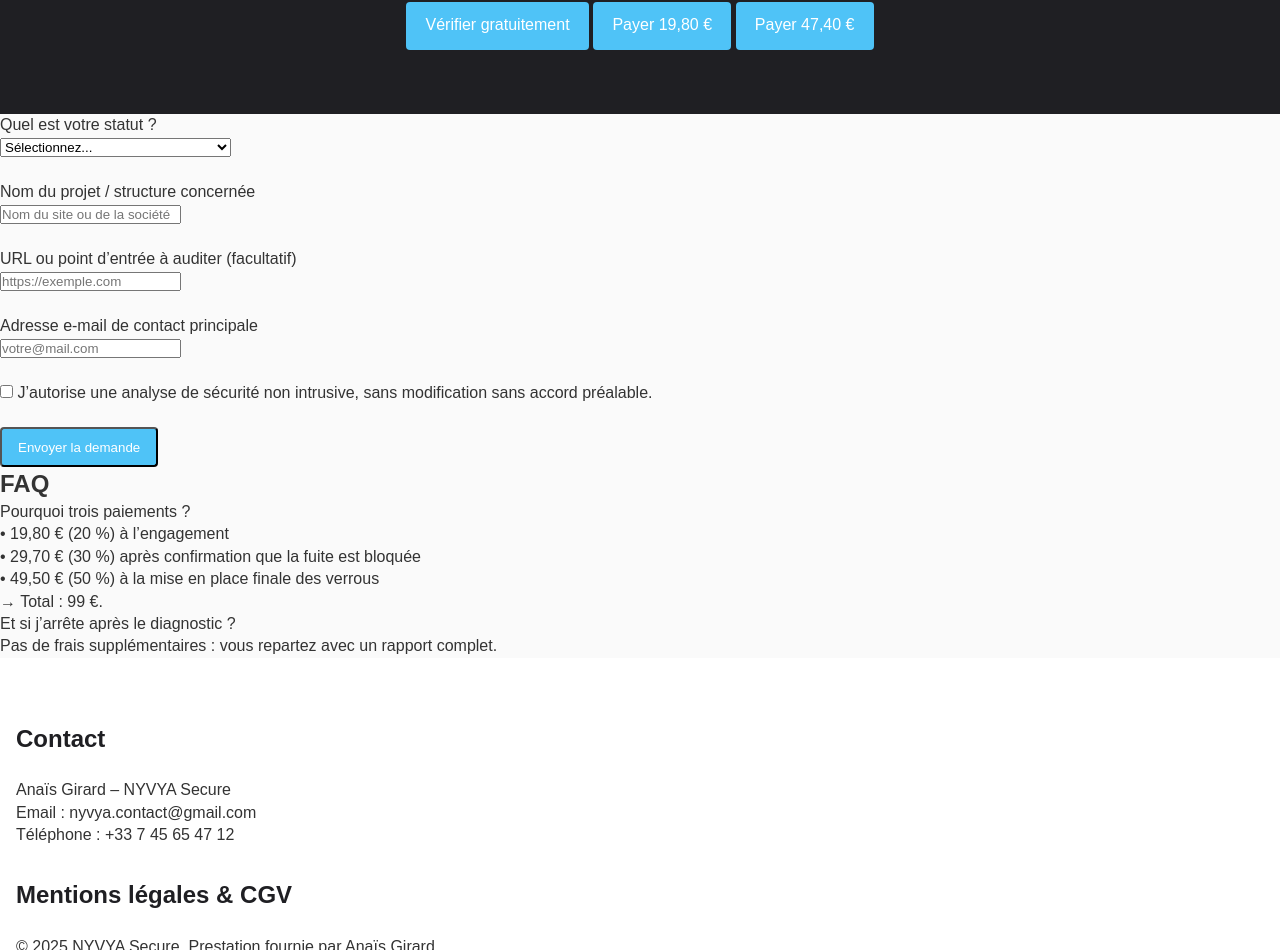
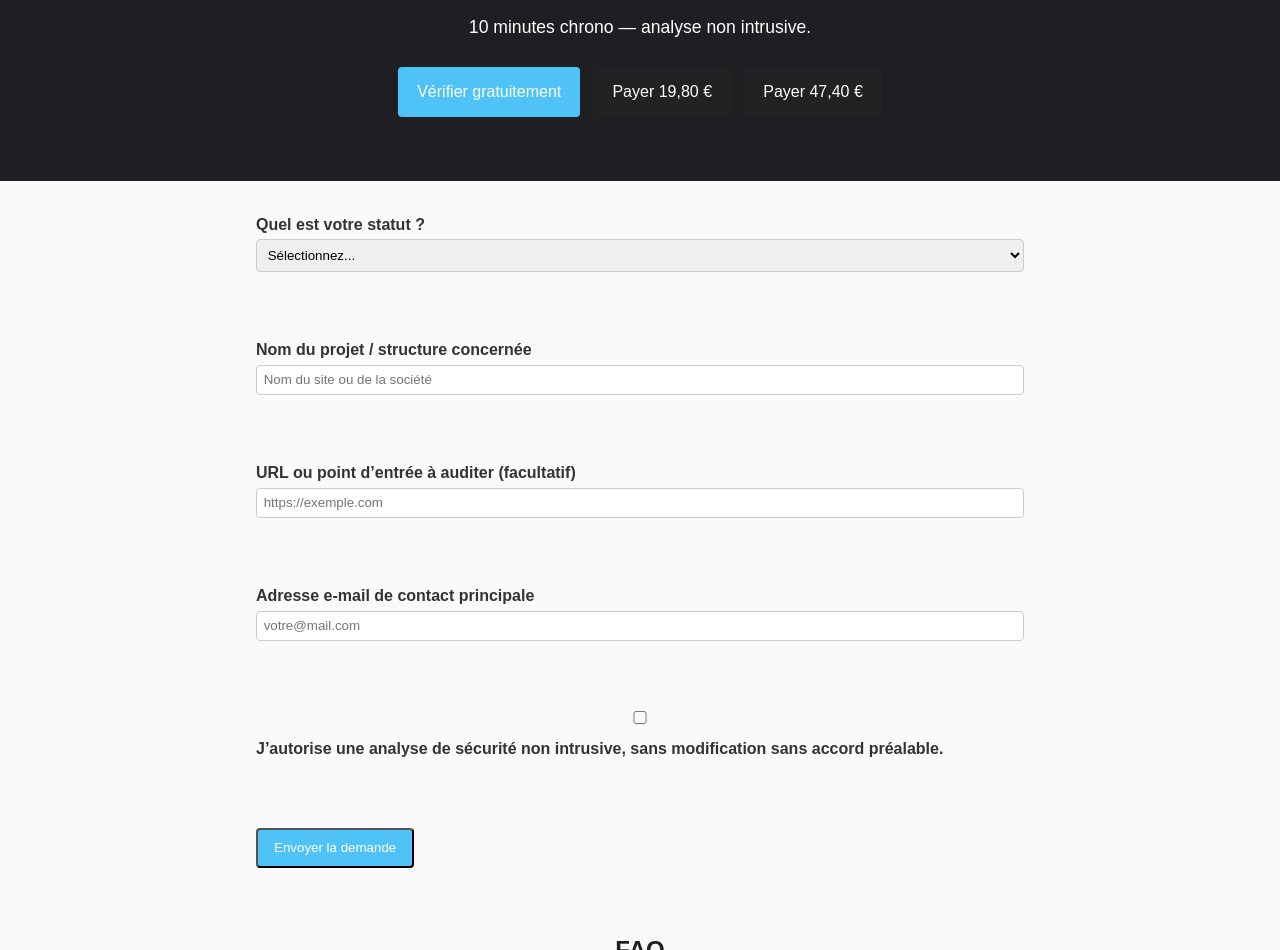
Before and after one commit to Laabati/verification-nyvyasecure, a plain HTML site: page index.html in a window 1280 px wide. Shown: the part 184-1134 px from the top of the page. Drawn offline with Linux system fonts and the light colour scheme.

Commit message:
Add style.css with base styling

```diff
--- a/style.css
+++ b/style.css
@@ -1,12 +1,115 @@
-/* reset minimal */
-*{margin:0;padding:0;box-sizing:border-box}
-body{font-family:sans-serif;color:#333;line-height:1.4;background:#fafafa}
-header{padding:4em 1em;text-align:center;background:#1f1f23;color:#fff}
-header h1{font-size:2em;margin-bottom:0.5em}
-header p{max-width:600px;margin:0 auto 1em}
-.btn{display:inline-block;padding:0.8em 1.2em;background:#4fc3f7;color:#fff;border-radius:4px;text-decoration:none;transition:opacity .2s}
-.btn:hover{opacity:.8}
-main{max-width:800px;margin:2em auto;padding:0 1em}
-#faq, #contact, #legal{margin:2em 0;padding:0 1em}
-#faq h2, #contact h2, #legal h2{margin-bottom:1em;color:#1f1f23}
-footer{background:#fff;padding:2em 0}
+* { margin:0; padding:0; box-sizing:border-box; }
+body {
+  font-family: sans-serif;
+  color: #333;
+  line-height: 1.5;
+  background: #fafafa;
+}
+
+/* HERO */
+.hero {
+  padding: 4em 1em;
+  text-align: center;
+  background: #1f1f23;
+  color: #fff;
+}
+.logo-text {
+  font-size: 2.2rem;
+  font-weight: 700;
+  text-transform: uppercase;
+  letter-spacing: 0.05em;
+  margin-bottom: 0.5em;
+}
+.hero h1 {
+  font-size: 2em;
+  margin-bottom: 0.5em;
+}
+.subheading {
+  margin-bottom: 1.5em;
+  font-size: 1.1em;
+}
+
+/* CTA */
+.cta {
+  display: flex;
+  flex-wrap: wrap;
+  justify-content: center;
+  gap: 0.8em;
+}
+.btn {
+  display: inline-block;
+  padding: 0.8em 1.2em;
+  background: #4fc3f7;
+  color: #fff;
+  border-radius: 4px;
+  text-decoration: none;
+  transition: opacity .2s;
+}
+.btn:hover { opacity: .8; }
+.btn-pay { background: #222; }
+
+/* FORM */
+.form-section {
+  padding: 2em 1em;
+  max-width: 800px;
+  margin: 0 auto;
+}
+.form-section form label {
+  display: block;
+  font-weight: bold;
+  margin-bottom: 0.3em;
+}
+.form-section input,
+.form-section select {
+  width: 100%;
+  padding: 0.5em;
+  margin-top: 0.2em;
+  margin-bottom: 1em;
+  border: 1px solid #ccc;
+  border-radius: 4px;
+}
+.form-section button {
+  margin-top: 1em;
+}
+
+/* FAQ */
+.faq {
+  padding: 2em 1em;
+  background: #f9f9f9;
+}
+.faq h2 {
+  text-align: center;
+  margin-bottom: 1em;
+  color: #1f1f23;
+}
+.faq dl {
+  max-width: 700px;
+  margin: 0 auto;
+}
+.faq dt {
+  font-weight: bold;
+  margin-top: 1em;
+}
+.faq dd {
+  margin-left: 1em;
+  margin-bottom: 0.5em;
+}
+
+/* CONTACT & LÉGAL */
+.contact-legal {
+  padding: 2em 1em;
+  background: #fff;
+  color: #333;
+}
+.contact-legal h2 {
+  margin-bottom: 0.5em;
+  color: #1f1f23;
+}
+.contact-legal p {
+  margin-bottom: 0.5em;
+  font-size: 0.95em;
+}
+.contact-legal #legal p {
+  font-size: 0.85em;
+  color: #666;
+}
```
